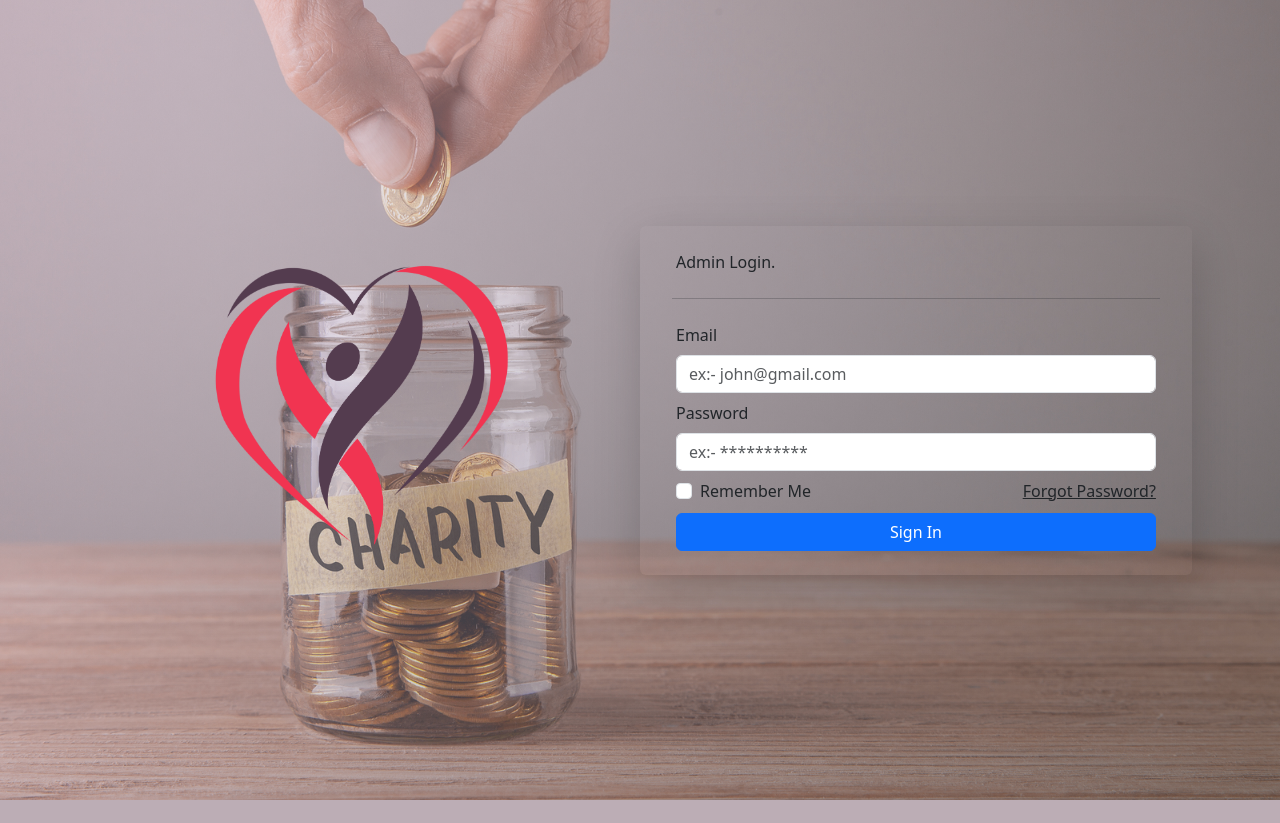
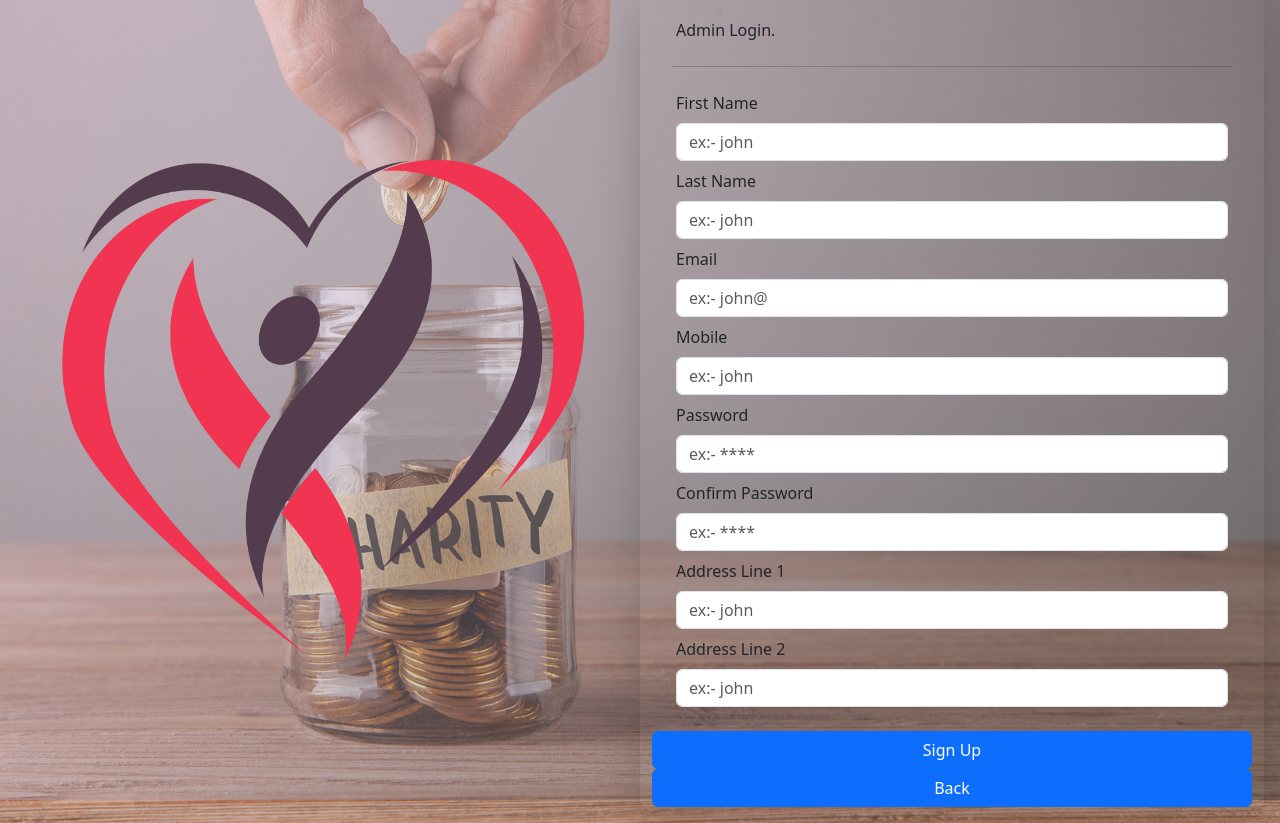
Before and after one commit to Helitha1/Migten, a PHP site: page /signUp.php in a window 1280 px wide. Before the commit the page ends 800 px from the top, so only its background shows below. Run offline with PHP 8.4, Linux system fonts and the light colour scheme; some libraries are stand-ins or nearby versions.

Commit message:
Update signUp.php

```diff
--- a/signUp.php
+++ b/signUp.php
@@ -7,7 +7,7 @@
     <title>Admin Login | E Learning</title>
     <link rel="stylesheet" href="bootstrap.css"/>
     <link rel="stylesheet" href="style.css"/>
-    <link rel="icon" href="resource/logo.png"/>
+    <link rel="icon" href="resource/learning.png"/>
 </head>
 <body class="body">
 
@@ -30,26 +30,54 @@
                  </div>
                  <hr/>
                  <div class="col-12 ">
+                        <label class="form-label">First Name </label>
+                        <input type="text" class="form-control" placeholder="ex:- john" id="e" />
+                </div>
+
+                 <div class="col-12 ">
+                        <label class="form-label">Last Name</label>
+                        <input type="text" class="form-control" placeholder="ex:- john" id="e" />
+                </div>
+                <div class="col-12 ">
                         <label class="form-label">Email</label>
-                        <input type="email" class="form-control" placeholder="ex:- john@gmail.com" id="e" />
+                        <input type="email" class="form-control" placeholder="ex:- john@" id="e" />
+                </div>
+
+                <div class="col-12 ">
+                        <label class="form-label">Mobile</label>
+                        <input type="text" class="form-control" placeholder="ex:- john" id="e" />
                 </div>
 
                 <div class="col-12 ">
                            <label class="form-label">Password</label>
-                           <input type="password" class="form-control" placeholder="ex:- **********" id="p" />
+                           <input type="password" class="form-control" placeholder="ex:- ****" id="p" />
+                </div>
+                <div class="col-12 ">
+                           <label class="form-label">Confirm Password</label>
+                           <input type="password" class="form-control" placeholder="ex:- ****" id="p" />
                 </div>
 
-                <div class="col-6">
+                <div class="col-12 ">
+                        <label class="form-label">Address Line 1</label>
+                        <input type="text" class="form-control" placeholder="ex:- john" id="e" />
+                </div>
+                <div class="col-12 ">
+                        <label class="form-label">Address Line 2</label>
+                        <input type="text" class="form-control" placeholder="ex:- john" id="e" />
+                </div>
+
+                <!-- <div class="col-6">
                        <div class="form-check">
                                     <input class="form-check-input" type="checkbox" id="rememberme" />
                                     <label class="form-check-label">Remember Me</label>
-                       </div>
+                       </div> -->
                 </div>
-                <div class="col-6 text-end">
-                            <a href="#" class="link-dark" onclick="forgotPassword();">Forgot Password?</a>
+
+                <div class="col-12  d-grid">
+                                <button class="btn btn-primary" onclick="adminVerification();">Sign Up</button>
                 </div>
                 <div class="col-12  d-grid">
-                                <button class="btn btn-primary" onclick="adminVerification();">Sign In</button>
+                                <button class="btn btn-primary" onclick="adminVerification();">Back</button>
                 </div>
 
 
```
